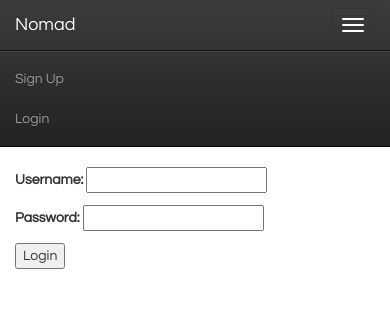
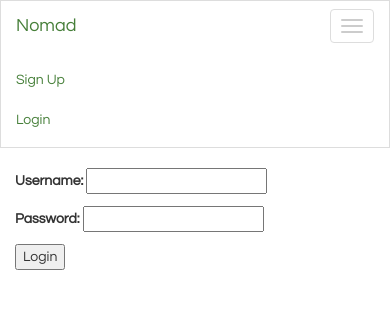
Before and after one commit to ajvarshneya/nomad, a Django app: page /login/ in a window 390 px wide, after a click on "Toggle Navigation". Shown: the top 309 px of the page. Run offline with Django 3.2, Linux system fonts and the light colour scheme; some libraries are stand-ins or nearby versions.

Commit message:
Cleaned up header a little bit. Still need to move css into static files.

```diff
--- a/web-app/nomad/web/templates/web/__base.html
+++ b/web-app/nomad/web/templates/web/__base.html
@@ -8,9 +8,7 @@
 
 		<link href="https://fonts.googleapis.com/css?family=Questrial" rel="stylesheet">
 
-		<!-- TODO: Move CSS files to static files -->
 		<style>
-
 			body {
 				/* Padding equal to height of navbar */
 				padding-bottom: 50px;
@@ -38,7 +36,7 @@
 			}
 
 			.image-link:hover, .image-link:active {
-			color: #0FE8CA;
+				color: #8CFF73;
 				text-decoration: none;
 			}
 
@@ -69,6 +67,7 @@
 			}
 
 		</style>
+
     </head>
     <body>
     	{% include "web/__header.html" %}
--- a/web-app/nomad/web/templates/web/__header.html
+++ b/web-app/nomad/web/templates/web/__header.html
@@ -1,4 +1,78 @@
-<nav class="navbar navbar-inverse navbar-static-top">
+<html>
+
+<style>
+	/* navbar */
+	.navbar {
+	    background-color: #FFFFFF;
+	    border-color: #DDD;
+	}
+	/* title */
+	.navbar .navbar-brand {
+	    color: #467F39;
+	}
+	.navbar .navbar-brand:hover,
+	.navbar .navbar-brand:focus {
+	    color: #65B853;
+	}
+	/* link */
+	.navbar .navbar-nav > li > a {
+	    color: #467F39;
+	}
+	.navbar .navbar-nav > li > a:hover,
+	.navbar .navbar-nav > li > a:focus {
+	    color: #65B853;
+	}
+	.navbar .navbar-nav > .active > a,
+	.navbar .navbar-nav > .active > a:hover,
+	.navbar .navbar-nav > .active > a:focus {
+	    color: #555;
+	    background-color: #E7E7E7;
+	}
+	.navbar .navbar-nav > .open > a,
+	.navbar .navbar-nav > .open > a:hover,
+	.navbar .navbar-nav > .open > a:focus {
+	    color: #555;
+	    background-color: #D5D5D5;
+	}
+	/* caret */
+	.navbar .navbar-nav > .dropdown > a .caret {
+	    border-top-color: #777;
+	    border-bottom-color: #777;
+	}
+	.navbar .navbar-nav > .dropdown > a:hover .caret,
+	.navbar .navbar-nav > .dropdown > a:focus .caret {
+	    border-top-color: #333;
+	    border-bottom-color: #333;
+	}
+	.navbar .navbar-nav > .open > a .caret,
+	.navbar .navbar-nav > .open > a:hover .caret,
+	.navbar .navbar-nav > .open > a:focus .caret {
+	    border-top-color: #555;
+	    border-bottom-color: #555;
+	}
+	/* mobile version */
+	.navbar .navbar-toggle {
+	    border-color: #DDD;
+	}
+	.navbar .navbar-toggle:hover,
+	.navbar .navbar-toggle:focus {
+	    background-color: #DDD;
+	}
+	.navbar .navbar-toggle .icon-bar {
+	    background-color: #CCC;
+	}
+	@media (max-width: 767px) {
+	    .navbar .navbar-nav .open .dropdown-menu > li > a {
+	        color: #777;
+	    }
+	    .navbar .navbar-nav .open .dropdown-menu > li > a:hover,
+	    .navbar .navbar-nav .open .dropdown-menu > li > a:focus {
+	        color: #333;
+	    }
+	}
+</style>
+
+	<nav class="navbar">
 		<div class="container">
 			<!-- Toggle for mobile -->
 			<div class="navbar-header">
@@ -35,3 +109,4 @@
 			</div>
 		</div>
 	</nav>
+</html>
```
Also changed, not shown: web-app/nomad/web/templates/web/index.html (+9 -14 lines). Lines whose indentation alone changed are shown as unchanged.
